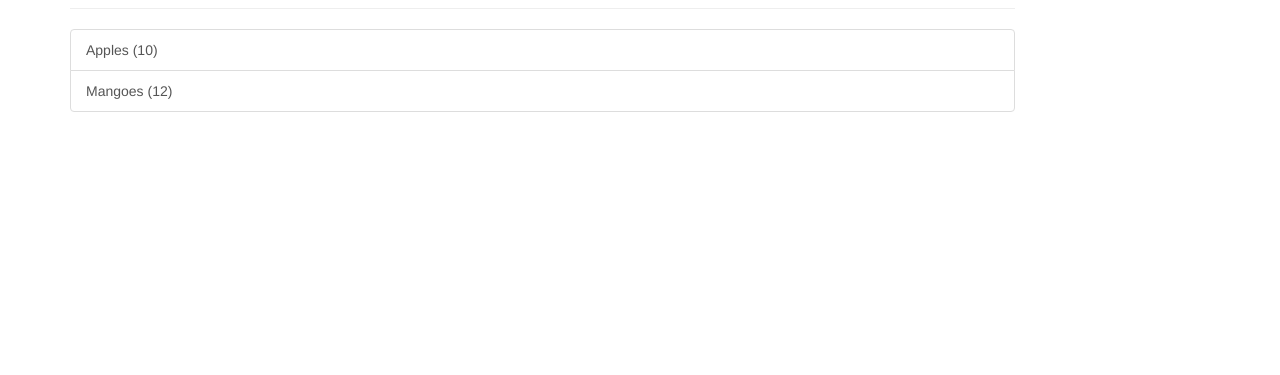
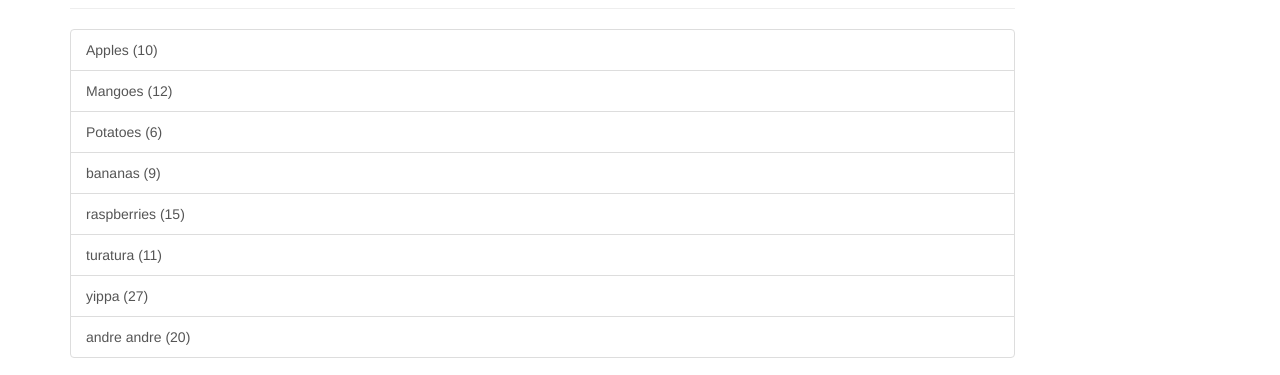
Before and after one commit to sanskarsharma/shoppingcart_angular, an Angular app: page / in a window 1280 px wide. Shown: the part 439-814 px from the top of the page. Built offline with nearby package versions, Linux system fonts and the light colour scheme.

Commit message:
timepass edit

```diff
--- a/src/app/shopping-list/shopping-list.component.ts
+++ b/src/app/shopping-list/shopping-list.component.ts
@@ -11,7 +11,13 @@ export class ShoppingListComponent implements OnInit {
 
   ingredients: Ingredient[]= [
     new Ingredient("Apples",10),
-    new Ingredient("Mangoes", 12)
+    new Ingredient("Mangoes", 12),
+    new Ingredient("Potatoes", 6),
+    new Ingredient("bananas", 9),
+    new Ingredient("raspberries", 15),
+    new Ingredient("turatura", 11),
+    new Ingredient("yippa", 27),
+    new Ingredient("andre andre", 20),
   ];
 
   constructor() { }
```
